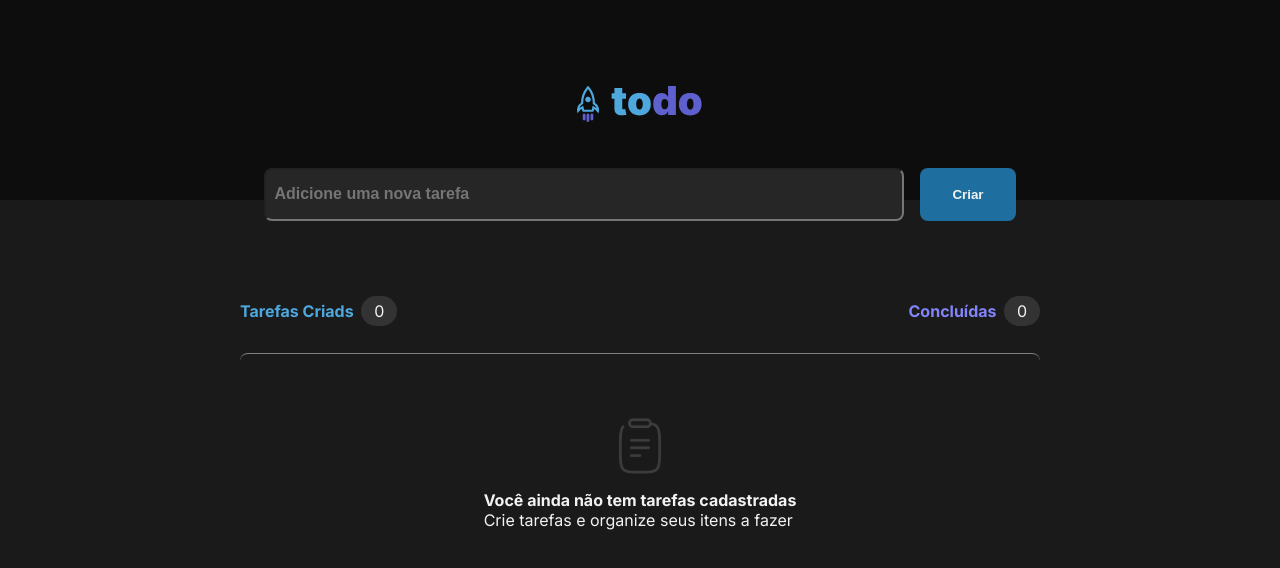
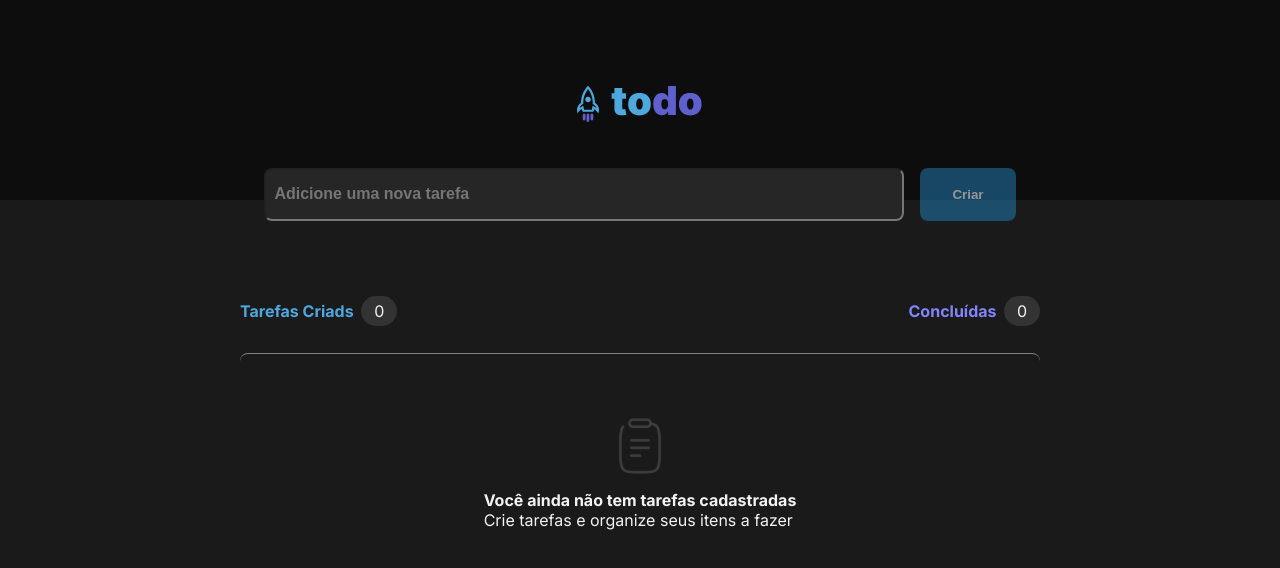
Before and after one commit to ThomasDixini/ToDo-List, a React (Vite) app: page / in a window 1280 px wide. Shown: the top 568 px of the page. Built offline with nearby package versions, Linux system fonts and the light colour scheme.

Commit message:
Validando input

```diff
--- a/src/App.tsx
+++ b/src/App.tsx
@@ -17,7 +17,9 @@ function App() {
 
 
     function handleCreateNewTask() {
+        event?.preventDefault()
         setTasks([...tasks, {id: String(Math.random() * 10), content: taskInputValue}]);
+        setTaskInputValue('');
     }
 
     function handleGetInputValue(e: FormEvent) {
@@ -37,7 +39,7 @@ function App() {
     <div className="App">
       <Header />
       <main>
-        <CreateTasks getInputValue={handleGetInputValue} createNewTask={handleCreateNewTask}/>
+        <CreateTasks getInputValue={handleGetInputValue} createNewTask={handleCreateNewTask} taskInputValue={taskInputValue}/>
         <TasksContainer tasks={tasks} handleDeleteTask={handleDeleteTask}/>
       </main>
     </div>
--- a/src/components/CreateTasks.tsx
+++ b/src/components/CreateTasks.tsx
@@ -4,15 +4,16 @@ import { FormEvent, useState } from 'react'
 interface CreateTasksProps {
     getInputValue: (e: FormEvent) => void;
     createNewTask: () => void;
+    taskInputValue: string;
 }
 
-export function CreateTasks({getInputValue, createNewTask}: CreateTasksProps ){
+export function CreateTasks({getInputValue, createNewTask, taskInputValue}: CreateTasksProps ){
 
     return(
         <section>
-            <form action="">
-                <input type="text" placeholder="Adicione uma nova tarefa" onChange={getInputValue} />
-                <button type="button"onClick={createNewTask}> Criar </button>
+            <form action="" onSubmit={createNewTask}>
+                <input type="text" placeholder="Adicione uma nova tarefa" onChange={getInputValue} value={taskInputValue} required/>
+                <button type="submit" disabled={taskInputValue == '' ? true : false}> Criar </button>
             </form>
         </section>
     );
```
